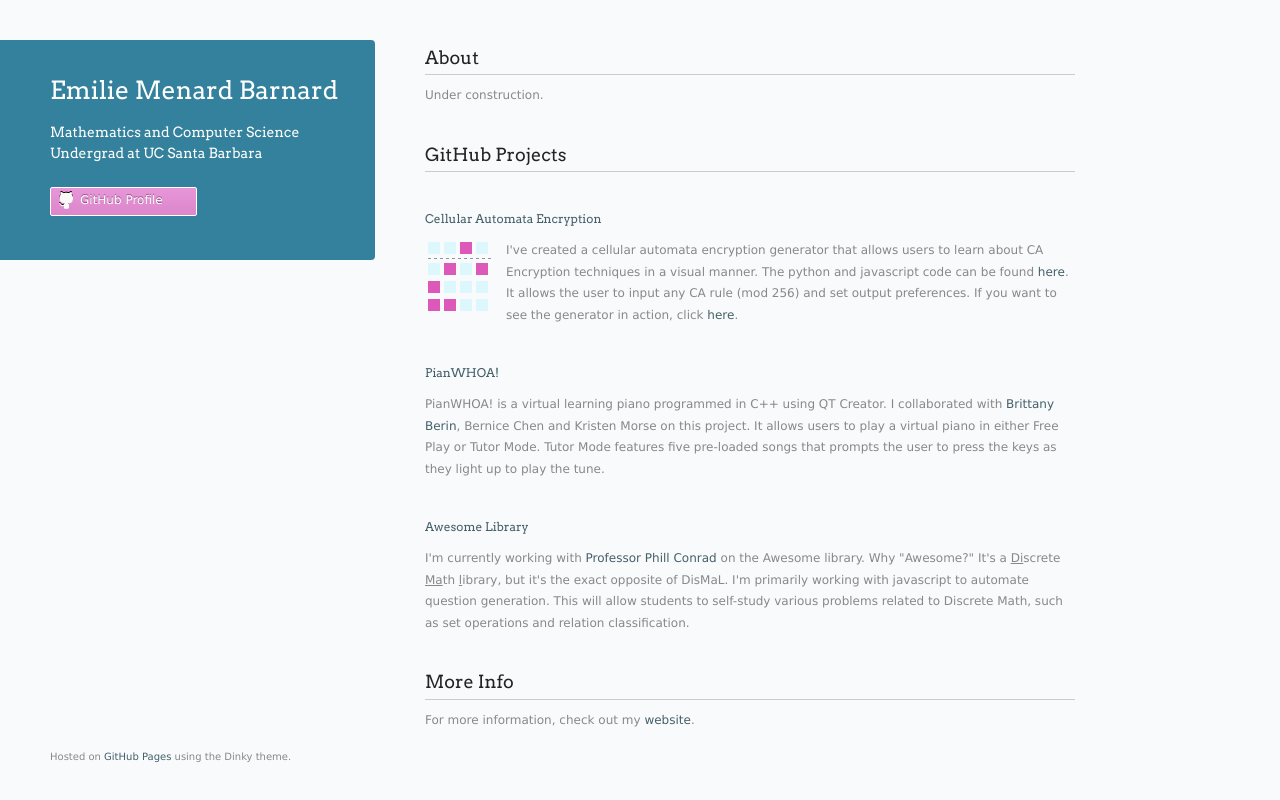
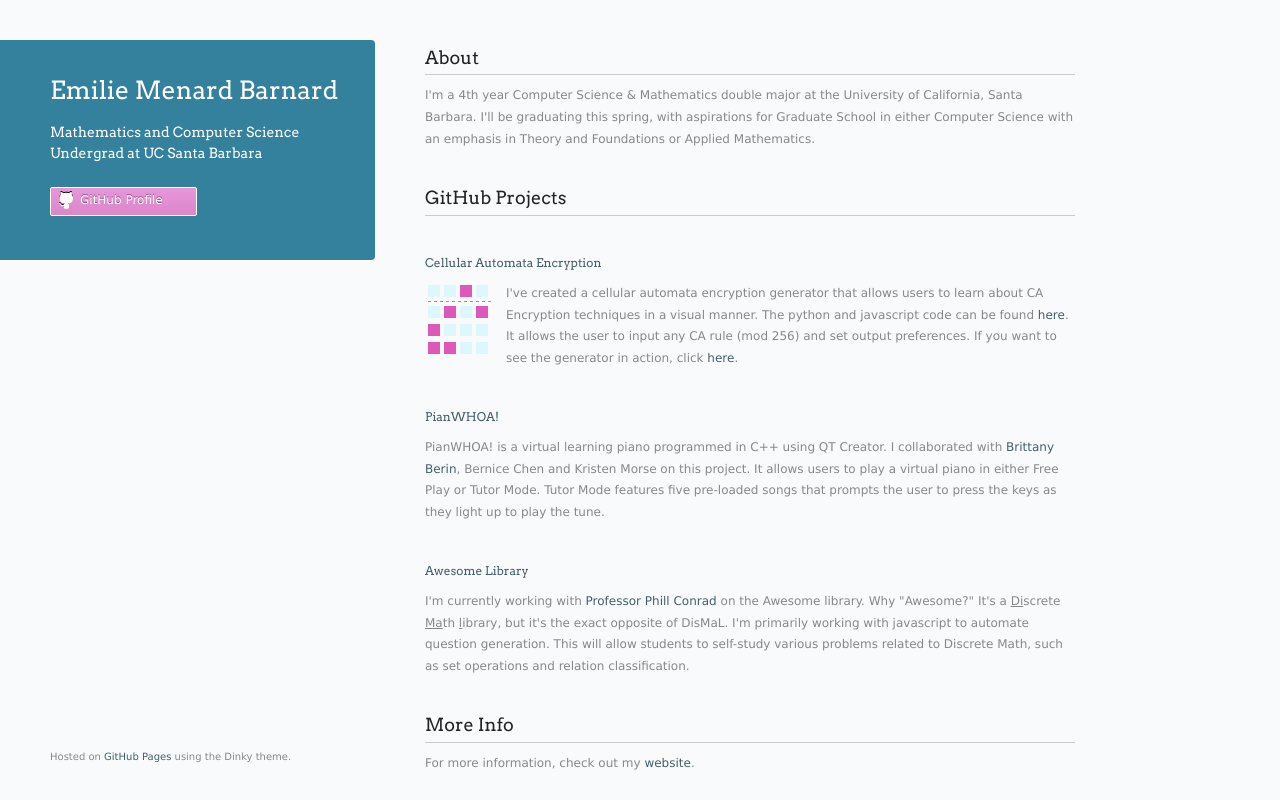
Before and after one commit to emiliebarnard/emiliebarnard.github.com, a plain HTML site: page index.html in a window 1280 px wide. Drawn offline with Linux system fonts and the light colour scheme.

Commit message:
Added about

```diff
--- a/index.html
+++ b/index.html
@@ -29,7 +29,7 @@
       <section>
         <h3>About</h3>
 
-<p>Under construction.</p>
+<p>I'm a 4th year Computer Science & Mathematics double major at the University of California, Santa Barbara. I'll be graduating this spring, with aspirations for Graduate School in either Computer Science with an emphasis in Theory and Foundations or Applied Mathematics.</p>
 
 <h3>GitHub Projects</h3>
 <h4><a href="http://embarnard.github.io/CA-Encryption/">Cellular Automata Encryption</a></h4>
```
